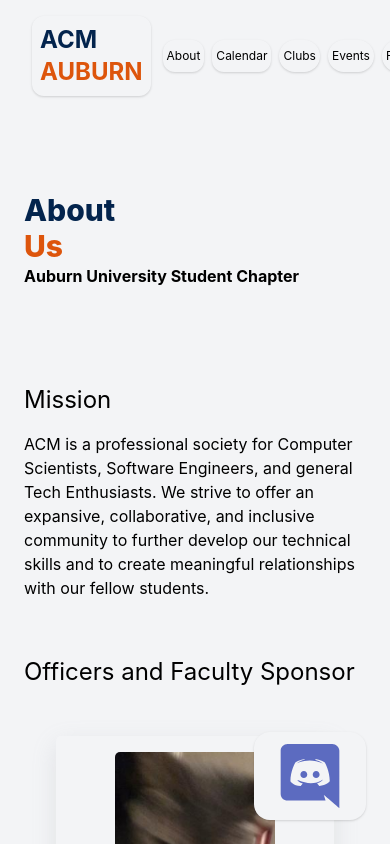
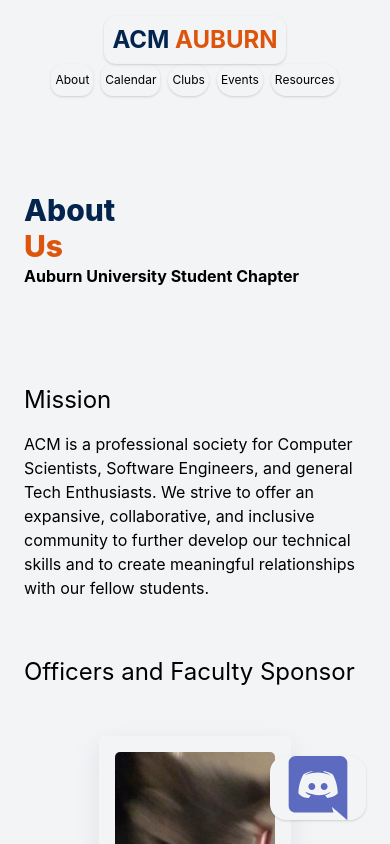
Before and after one commit to Ziyangll/ACM-Auburn, a Next.js app in the folder acm-auburn/: page /about in a window 390 px wide. Shown: the top 844 px of the page. Built offline with nearby package versions, Linux system fonts and the light colour scheme.

Commit message:
NavBar update for mobile

```diff
--- a/acm-auburn/components/Footer.js
+++ b/acm-auburn/components/Footer.js
@@ -3,7 +3,7 @@
 	return (
 		<footer className='text-center'>
 			<div className='socials'>
-				<button className='fixed object-right-bottom bottom-6 right-6 px-2 py-3 rounded-2xl shadow bg-gray-100 hover:bg-white'>
+				<button className='fixed object-right-bottom bottom-6 right-6 px-0 py-0 md:px-2 md:py-3 rounded-2xl shadow bg-gray-100 hover:bg-white'>
 					<a href='https://discord.gg/prNnwtV'>
 						<img src='/discord.svg' alt='discord'></img>
 					</a>
--- a/acm-auburn/components/NavBar.js
+++ b/acm-auburn/components/NavBar.js
@@ -3,12 +3,14 @@
 export default function NavBar() {
 
 	return (
-		<nav className='flex justify-between items-center py-4 px-6'>
+		<nav className='flex justify-between flex-col md:flex-row items-center header py-4 px-6'>
+			<div className="flex" >
 			<Link href='/'>
 				<a className='rounded-xl shadow hover:bg-white py-2 px-2 mx-2 transition ease-in duration-200'>
 					<p className='text-2xl font-bold'><span style={{color: "#03244d"}}>ACM</span> <span style={{color: "#dd550c"}} >AUBURN</span></p>
 				</a>
 			</Link>
+			</div>
 			<div className='flex text-xs md:text-base'>
 				<Link href='/about'>
 					<a className='rounded-xl shadow hover:bg-white py-2 px-1 mx-1 md:px-2 md:mx-2 transition ease-in duration-200'>
--- a/acm-auburn/styles/globals.css
+++ b/acm-auburn/styles/globals.css
@@ -73,12 +73,3 @@
 	padding: 0 1rem;
 	text-align: center;
 }
-
-@media (max-width: 1000px) {
-	.description {
-		max-width: 90vw;
-	}
-	.people {
-		flex-direction: column;
-	}
-}
```
